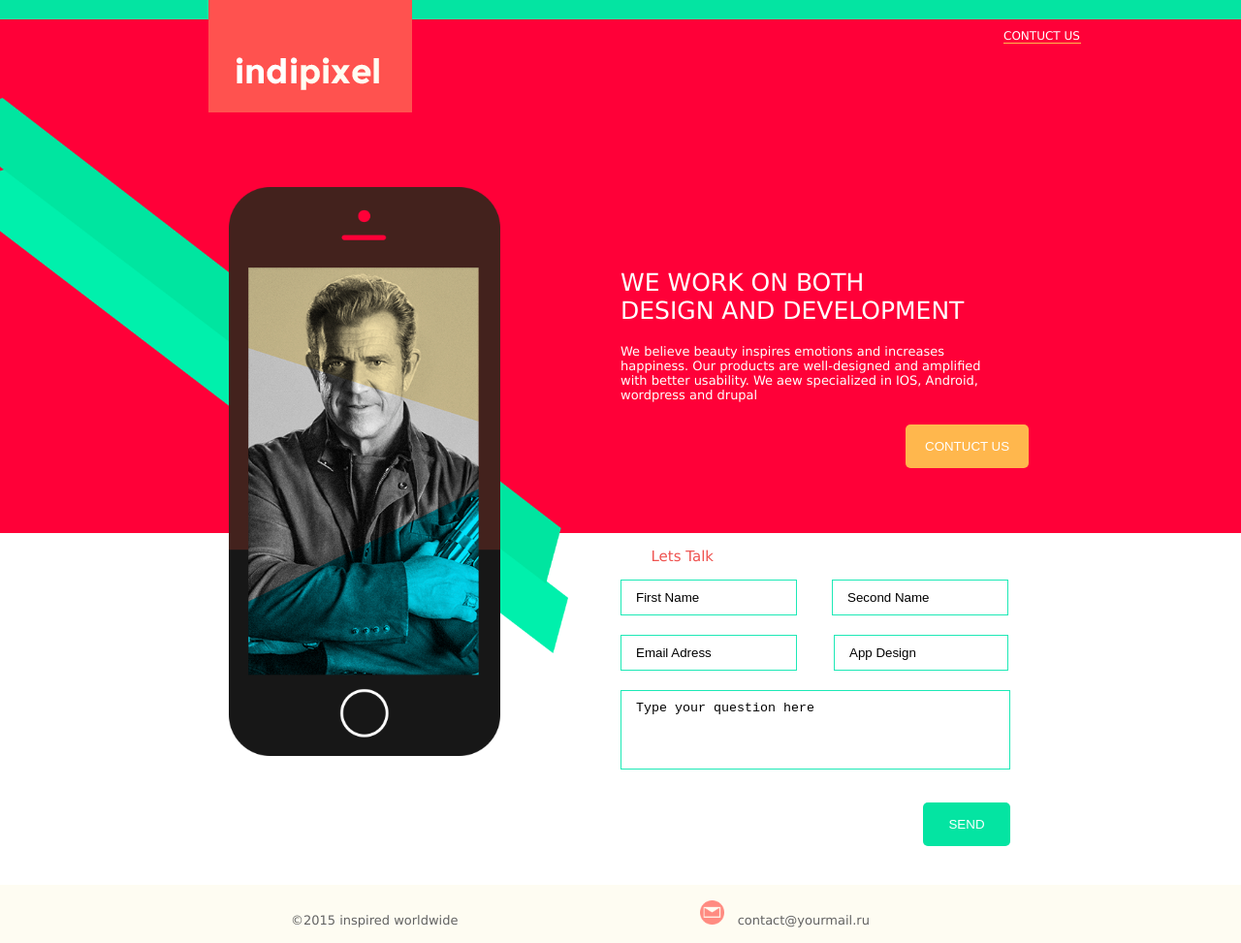
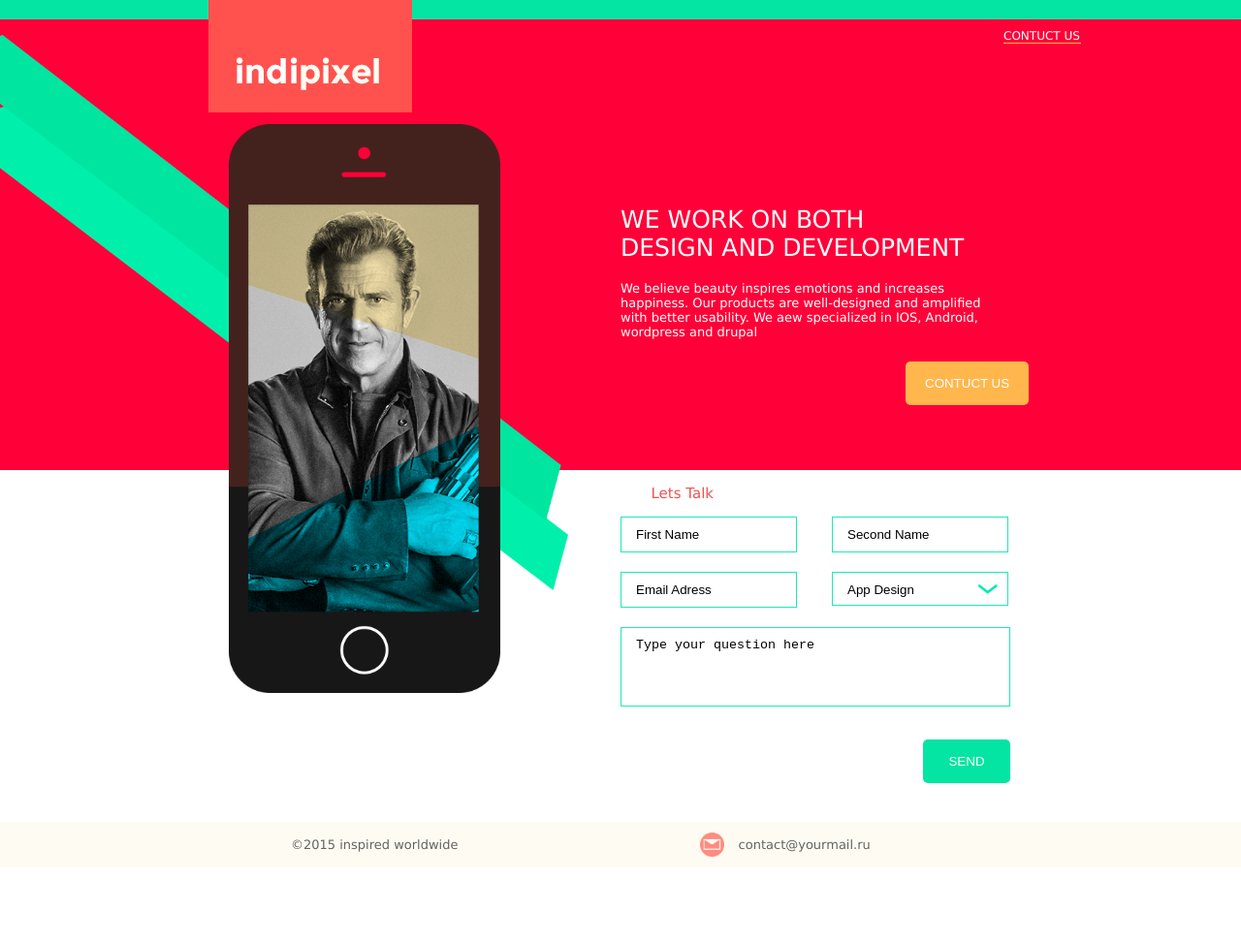
Before and after one commit to heyantonvolkov/Ma-First-Web, a plain HTML site: page index.html in a window 1280 px wide. Shown: the whole page at 97% size. After the commit the page ends 895 px from the top, so only its background shows below. Drawn offline with Linux system fonts and the light colour scheme.

Commit message:
Выровнял футер и сделал select

```diff
--- a/index.html
+++ b/index.html
@@ -37,10 +37,12 @@
 			<input class="in1" type="text" name="Name" value="First Name">
 			<input class="in2" type="text" name="Name" value="Second Name">
 			<input class="in1" type="mail" name="Name" value="Email Adress">
-			<select>
-				<option>App Design</option>
-				<option>App Design2</option>
-			</select>
+			<div class="vipcursor">
+				<select>
+					<option>App Design</option>
+					<option>App Design2</option>
+				</select>
+			</div>
 			<textarea>Type your question here</textarea>
 			<input type="submit" class="send" value="SEND">
 		</form>
--- a/style.css
+++ b/style.css
@@ -50,7 +50,7 @@ header {
 	background: #ff0038;
 	height: 290px;
 	margin-top: -13px;
-	padding-top: 215px;
+	padding-top: 150px;
 }
 
 h1 {
@@ -113,6 +113,28 @@ input {
 	margin-right: 0px;
 }
 
+.vipcursor {
+	border: 1px solid #1de9b6;
+	margin: 0px;
+	padding: 0px;
+	float: right;
+	width: 180px;
+	height: 33px;
+	background: url(img/cursor.png) no-repeat right;
+}
+
+.vipcursor select {
+	padding: 10px 15px 10px;
+	border: 0;
+	width: 180px;
+	margin-bottom: 20px;
+	margin-right: 0px;
+	border-radius: 0px;
+	display:-webkit-box;
+	-webkit-appearance: none;
+	background-color: white;
+	background: transparent;
+}
 
 textarea {
 	border: 0.5px solid #1de9b6;
@@ -121,19 +143,6 @@ textarea {
 	margin-bottom: 20px;
 	height: 60px;
 	resize: none;
-}
-
-select {
-	padding: 10px 15px 10px;
-	border: 0.5px solid #1de9b6;
-	width: 180px;
-	float: right;
-	margin-bottom: 20px;
-	margin-right: 0px;
-	border-radius: 0px;
-	display:-webkit-box;
-	-webkit-appearance: none;
-	background-color: white;
 }
 
 .send {
@@ -172,6 +181,11 @@ ul li:first-child {
 }
 
 ul li:last-child {
-	margin-left: 10px;
+	margin-left: 40px;
 	margin-top: -40px;
 }
+
+li img {
+	position: absolute;
+	margin-top: -5px;
+}
```
Also changed, not shown: img/cursor.png (added).
